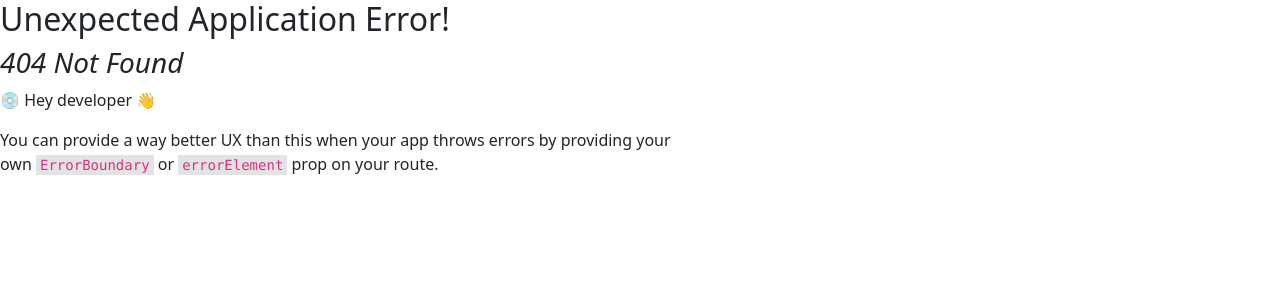
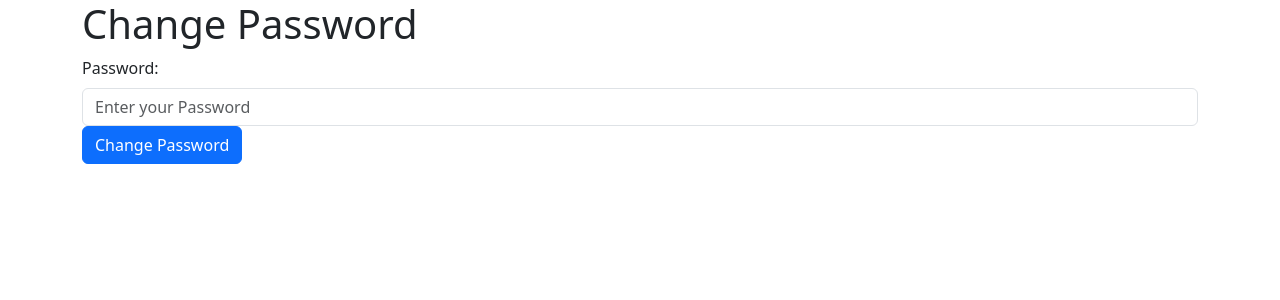
Before and after one commit to clarencetinator7/internship-system, a React (Vite) app in the folder frontend/: page /new-password/1/1 in a window 1280 px wide. Before the commit this address had no page. Shown: the top 300 px of the page. Built offline with nearby package versions, Linux system fonts and the light colour scheme.

Commit message:
add: forgot-password feature

```diff
--- /dev/null
+++ b/frontend/src/pages/NewPassword/NewPassword.jsx
@@ -0,0 +1,99 @@
+import { Button, Container, Form, Row } from "react-bootstrap";
+
+import { useForm } from "react-hook-form";
+import React, { useState } from "react";
+import { useParams } from "react-router-dom";
+
+const API_URL = "http://127.0.0.1:5000/api/auth/new-password";
+function NewPassword() {
+  const { id, code } = useParams();
+
+  const [isLoading, setIsLoading] = React.useState(false);
+  const {
+    register,
+    handleSubmit,
+    formState: { errors },
+  } = useForm();
+
+  const [status, setStatus] = useState("idle");
+
+  const onSubmit = async (data) => {
+    setIsLoading(true);
+
+    try {
+      const response = await fetch(`${API_URL}/${id}/${code}`, {
+        method: "PUT",
+        credentials: "include",
+        headers: {
+          "Content-Type": "application/json",
+        },
+        body: JSON.stringify({ password: data.password, id, code }),
+      });
+      console.log(response);
+
+      if (response.ok) {
+        console.log("Password Changed");
+        setStatus("success");
+      }
+
+      const dataBody = await response.json();
+
+      console.log(dataBody);
+    } catch (error) {
+      console.log(error);
+    }
+
+    setIsLoading(false);
+  };
+
+  return (
+    <Container>
+      <Row>
+        <h1>Change Password</h1>
+
+        {status === "success" && (
+          <p role="alert" className="alert alert-success">
+            Your password is sucessfully changed. You can now{" "}
+            <a href="/login">login to your account</a>
+          </p>
+        )}
+
+        {status === "error" && (
+          <p role="alert" className="alert alert-danger">
+            You have failed to change your password. Please try again.
+          </p>
+        )}
+
+        <form noValidate onSubmit={handleSubmit(onSubmit)}>
+          <Form.Group className="mb-3" controlId="formBasicPassword">
+            <Form.Label>Password:</Form.Label>
+            <Form.Control
+              isInvalid={errors.password}
+              {...register("password", {
+                required: "Password is required",
+                minLength: "Password must be at least 8 characters",
+                maxLength: "Password must not exceed 20 characters",
+                pattern: {
+                  // regex for password must contain at least 1 uppercase, 1 lowercase,  1 number, and 1 symbol
+                  value: /^(?=.*\d)(?=.*[a-z])(?=.*[A-Z])(?=.*[a-zA-Z]).{8,}$/,
+                  message:
+                    "Password must contain at least 1 uppercase, 1 lowercase,  1 number, and 1 symbol",
+                },
+              })}
+              type="password"
+              placeholder="Enter your Password"
+            />
+            <Form.Control.Feedback type="invalid">
+              {errors.password?.message}
+            </Form.Control.Feedback>
+            <Button disabled={isLoading} variant="primary" type="submit">
+              {isLoading ? "Loading..." : "Change Password"}
+            </Button>
+          </Form.Group>
+        </form>
+      </Row>
+    </Container>
+  );
+}
+
+export default NewPassword;
--- /dev/null
+++ b/frontend/src/pages/NewPassword/NewPassword.module.css
@@ -0,0 +1,16 @@
+.card {
+  width: 100%;
+  max-width: 500px;
+  margin: 0 auto;
+  padding: 20px;
+  box-shadow: 0 0 10px rgba(0, 0, 0, 0.5);
+  border-radius: 10px;
+  background-color: #fff;
+  margin-top: 20px;
+}
+.container {
+  min-height: 80vh;
+  display: flex;
+  align-items: center;
+  justify-content: center;
+}
--- a/frontend/src/routers/router.jsx
+++ b/frontend/src/routers/router.jsx
@@ -6,6 +6,7 @@ import VerifyEmailPage, {
   VerifyEmailPageLoader,
 } from "../pages/VerifyEmailPage/VerifyEmailPage";
 import ForgotPassword from "../pages/ForgotPassword/ForgotPassword";
+import NewPassword from "../pages/NewPassword/NewPassword"; // NewPasswordLoader,
 
 export const router = createBrowserRouter([
   {
@@ -26,6 +27,10 @@ export const router = createBrowserRouter([
     element: <ForgotPassword />,
   },
   {
+    path: "/new-password/:id/:code",
+    element: <NewPassword />,
+  },
+  {
     path: "/register",
     element: <RegisterPage />,
   },
```
Also changed, not shown: 1 other file (tests, documents, lock files or other folders).
